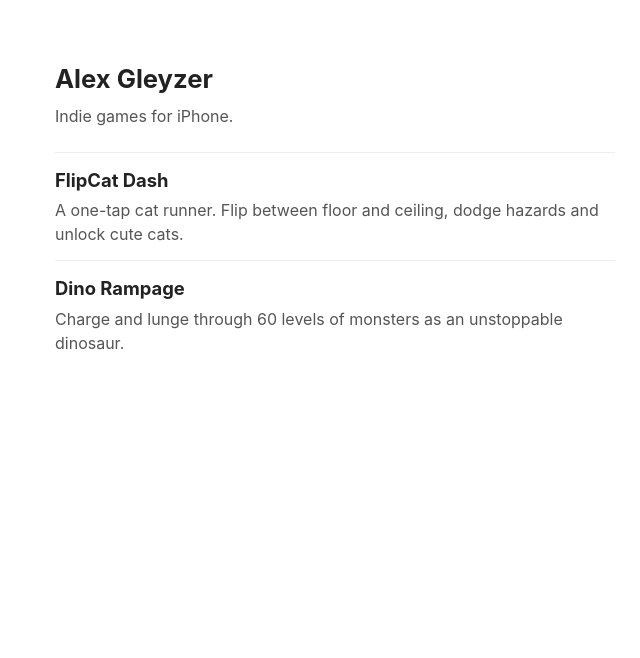
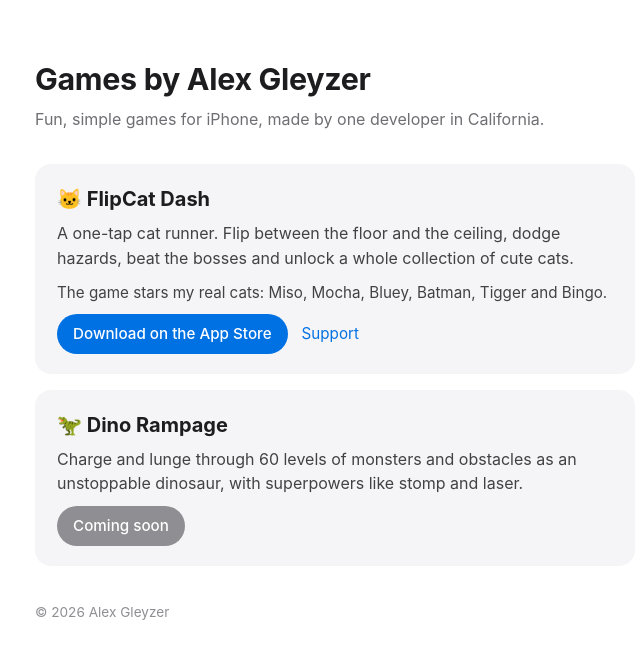
Before and after one commit to AlexG1722/AlexG1722.github.io, a plain HTML site: page index.html in a window 1280 px wide. Shown: the whole page, without its empty margins (305-945 px from the left). Drawn offline with Linux system fonts and the light colour scheme.

Commit message:
Update homepage: new title, cats, App Store and support links
Co-Authored-By: Claude Opus 5.5 <noreply@anthropic.com>
Claude-Session: https://claude.ai/code/session_01WNBu8CbzfKGH5bDzqRFgeN

```diff
--- a/index.html
+++ b/index.html
@@ -3,25 +3,47 @@
 <head>
 <meta charset="utf-8">
 <meta name="viewport" content="width=device-width, initial-scale=1">
-<title>Alex Gleyzer – iOS Games</title>
+<title>Games by Alex Gleyzer</title>
+<meta name="description" content="iPhone games by Alex Gleyzer: FlipCat Dash and Dino Rampage.">
 <style>
-  body { font-family: -apple-system, system-ui, sans-serif; max-width: 560px; margin: 60px auto; padding: 0 20px; color: #222; line-height: 1.5; }
-  h1 { font-size: 1.6em; margin-bottom: 0.2em; }
-  .game { padding: 14px 0; border-top: 1px solid #eee; }
-  .game h2 { font-size: 1.15em; margin: 0 0 4px; }
-  p { margin: 0; color: #555; }
+  :root { color-scheme: light dark; }
+  body { font-family: -apple-system, system-ui, sans-serif; max-width: 600px; margin: 56px auto; padding: 0 20px; line-height: 1.55; color: #1d1d1f; background: #fff; }
+  @media (prefers-color-scheme: dark) { body { color: #f5f5f7; background: #111; } .card { background: #1c1c1e !important; } p, .muted { color: #b0b0b5 !important; } }
+  h1 { font-size: 1.9em; margin: 0 0 4px; letter-spacing: -0.01em; }
+  .muted { color: #6e6e73; margin: 0 0 32px; }
+  .card { background: #f5f5f7; border-radius: 16px; padding: 20px 22px; margin-bottom: 16px; }
+  .card h2 { font-size: 1.25em; margin: 0 0 6px; }
+  .card p { margin: 0 0 10px; color: #424245; }
+  .cats { font-size: 0.95em; }
+  .btn { display: inline-block; background: #0071e3; color: #fff; text-decoration: none; padding: 8px 16px; border-radius: 980px; font-size: 0.95em; font-weight: 500; }
+  .btn.soon { background: #8e8e93; pointer-events: none; }
+  .links { display: flex; gap: 14px; align-items: center; flex-wrap: wrap; }
+  .links a.plain { color: #0071e3; text-decoration: none; font-size: 0.95em; }
+  footer { margin-top: 36px; font-size: 0.85em; color: #8e8e93; }
 </style>
 </head>
 <body>
-  <h1>Alex Gleyzer</h1>
-  <p>Indie games for iPhone.</p>
-  <div class="game" style="margin-top:24px">
-    <h2>FlipCat Dash</h2>
-    <p>A one-tap cat runner. Flip between floor and ceiling, dodge hazards and unlock cute cats.</p>
+  <h1>Games by Alex Gleyzer</h1>
+  <p class="muted">Fun, simple games for iPhone, made by one developer in California.</p>
+
+  <div class="card">
+    <h2>🐱 FlipCat Dash</h2>
+    <p>A one-tap cat runner. Flip between the floor and the ceiling, dodge hazards, beat the bosses and unlock a whole collection of cute cats.</p>
+    <p class="cats">The game stars my real cats: Miso, Mocha, Bluey, Batman, Tigger and Bingo.</p>
+    <div class="links">
+      <a class="btn" id="flipcat-link" href="https://apps.apple.com/us/search?term=FlipCat%20Dash">Download on the App Store</a>
+      <a class="plain" href="/flipcatdash/support.html">Support</a>
+    </div>
   </div>
-  <div class="game">
-    <h2>Dino Rampage</h2>
-    <p>Charge and lunge through 60 levels of monsters as an unstoppable dinosaur.</p>
+
+  <div class="card">
+    <h2>🦖 Dino Rampage</h2>
+    <p>Charge and lunge through 60 levels of monsters and obstacles as an unstoppable dinosaur, with superpowers like stomp and laser.</p>
+    <div class="links">
+      <span class="btn soon">Coming soon</span>
+    </div>
   </div>
+
+  <footer>© 2026 Alex Gleyzer</footer>
 </body>
 </html>
```
